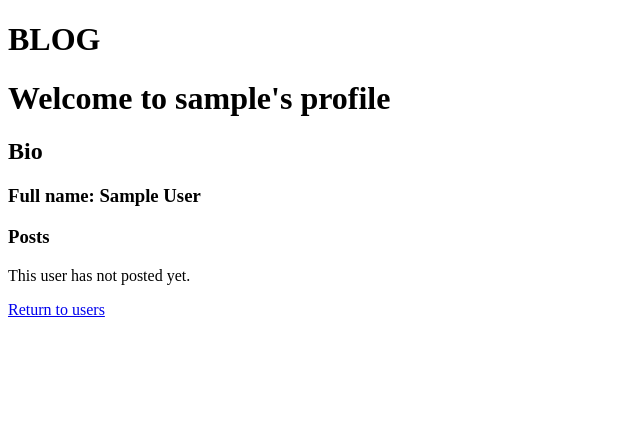
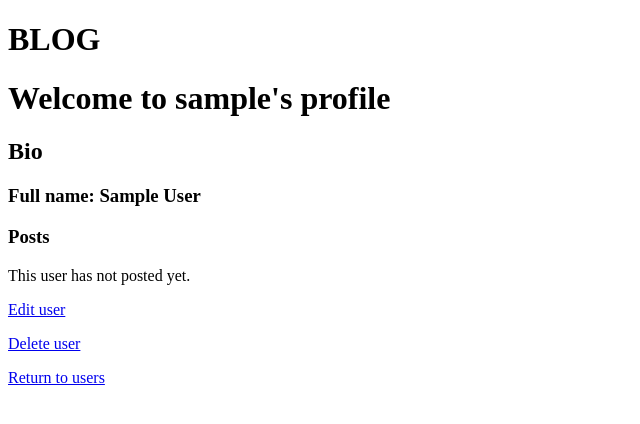
Before and after one commit to quentinbwilliams/blog, a Flask app: page /users/1 in a window 1280 px wide. Shown: the top 424 px of the page, without its empty margins (0-640 px from the left). Run offline with Flask 2, Linux system fonts and the light colour scheme; tables that the repository leaves empty hold one stand-in row (values such as "Sample post"); parts of the project's set-up code (start-up, migrations or seed data) failed here and were passed over.

Commit message:
updated user_profile template

```diff
--- a/app.py
+++ b/app.py
@@ -66,10 +66,26 @@ def make_new_user():
 
     return redirect(f"/users/{new_user.id}")
 
-'''
+# HANDLE USER EDIT FORM ON USER INFO ROUTE
+@app.route('/users/<int:user-id>/edit', methods = ["GET"])
+def handle_edit_user_form():
+    """
+    Process the edit form, returning the user to the /users page.
+    """
+
+    return redirect('users.html')
 
 
 
+# HANDLE USER DELETE FORM ON USER INFO ROUTE
+@app.roue('/users/<int:user-id>/delete', methods = ["GET", "POST"])
+def delete_user_form():
+    """
+    Delete the user.
+    """
+
+
+'''
 
 
 # HANDLE NEW USER ROUTE
@@ -93,21 +109,7 @@ def edit_user_form():
 
     return render_template()
 
-# HANDLE USER EDIT FORM ON USER INFO ROUTE
-@app.route('/users/<int:user-id>/edit', methods = ["GET"])
-def handle_edit_user_form():
-    """
-    Process the edit form, returning the user to the /users page.
-    """
 
-    return redirect('users.html')
-
-# HANDLE USER DELETE FORM ON USER INFO ROUTE
-@app.roue('/users/<int:user-id>/delete', methods = ["GET", "POST"])
-def delete_user_form():
-    """
-    Delete the user.
-    """
 
 # SERVE USER NEW POST ROUTE
 @app.route('/users/<int:user-id>/posts/new', methods = ["GET", "POST"])
--- a/templates/user_profile.html
+++ b/templates/user_profile.html
@@ -1,29 +1,24 @@
-{% extends 'index.html' %}
-{% block title %}{{ user.username }}{% endblock %}
-{% block content %}
+{% extends 'index.html' %} {% block title %}{{ user.username }}{% endblock %} {%
+block content %}
 
 <h1>Welcome to {{ user.username }}'s profile</h1>
 <h2>Bio</h2>
 {% if user.first_name and user.last_name %}
-    <h3>Full name: {{ user.first_name }} {{ user.last_name }}</h3>
+<h3>Full name: {{ user.first_name }} {{ user.last_name }}</h3>
+{% endif %} {% if (user.first_name or user.last_name) and not (user.first_name
+and user.last_name)%} {% if user.first_name %}
+<p>First name: {{ user.first_name }}</p>
+{% endif %} {% if user.last_name %}
+<p>Last name: {{ user.last_name }} {% endif %} {% endif %}</p>
+
+<h3>Posts</h3>
+{% if user.posts %} {% for post in user.posts %}
+<li><a href="/posts/{{ post.id }}" /></li>
+{% endfor %} {% endif %} {% if not user.posts %}
+<p>This user has not posted yet.</p>
 {% endif %}
-{% if (user.first_name or user.last_name) and not (user.first_name and user.last_name)%}
-    {% if user.first_name %}
-        <p>First name: {{ user.first_name }}</p>
-    {% endif %}
-    {% if user.last_name %}
-        <p>Last name: {{ user.last_name }}
-    {% endif %}
-{% endif %}
-<h3>Posts</h3>
-{% if user.posts %}
-    {% for post in user.posts %}
-       <li><a href="/posts/{{ post.id }}"/></li>
-    {% endfor %}
-{% endif %}
-{% if not user.posts %}
-    <p>This user has not posted yet.</p>
-{% endif %}
-<p><a href='/users'>Return to users</a></p>
+<p><a href="/users/{{ user.id }}/edit">Edit user</a></p>
+<p><a href="/users/{{ user.id }}/delete">Delete user</a></p>
+<p><a href="/users">Return to users</a></p>
 
 {% endblock %}
```
